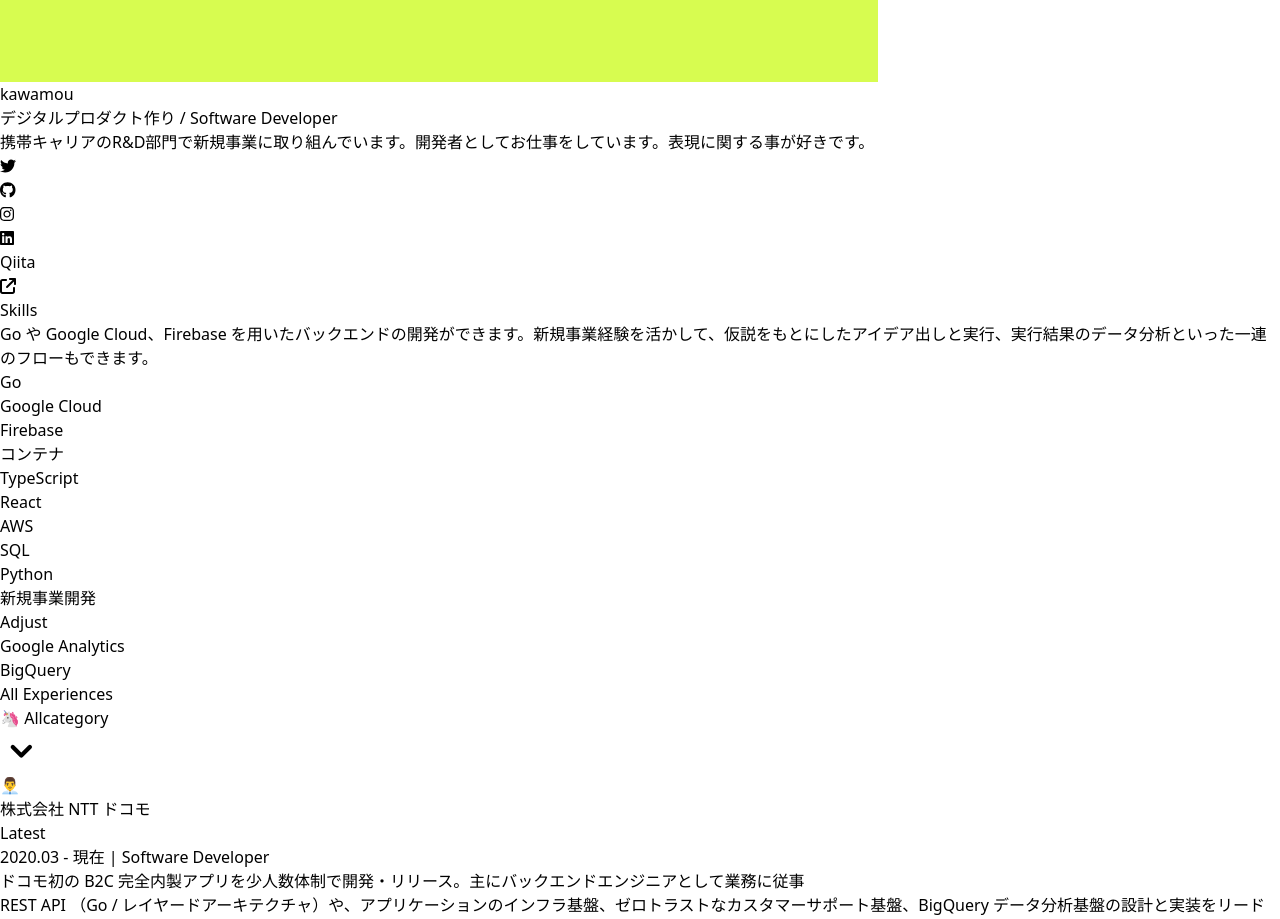
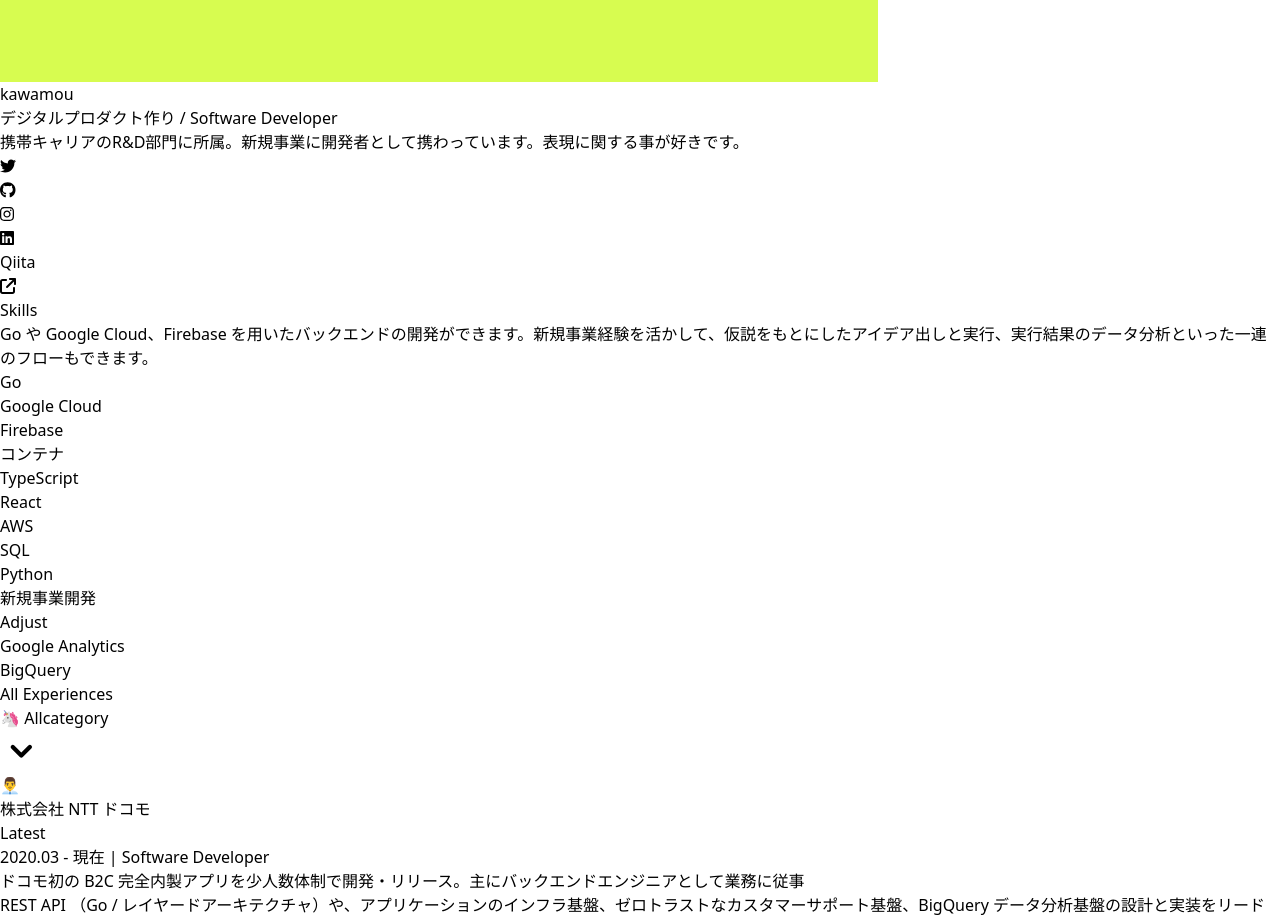
Before and after one commit to kawamou/kawamou.github.io, a Next.js app: page /cv in a window 1280 px wide. Shown: the part 2680-3599 px from the top of the page. Built offline with nearby package versions, Linux system fonts and the light colour scheme; what @material-tailwind/react would draw is missing.

Commit message:
文言の修正

```diff
--- a/src/components/me.tsx
+++ b/src/components/me.tsx
@@ -42,14 +42,14 @@ export const Me = () => {
         <Avatar src='/yellow.png' variant='circular' size='md'></Avatar>
         <div>
           <Typography className='text-xl font-bold text-blue-gray-900'>kawamou</Typography>
-          <Typography color='gray' className='text-sm'>
+          <Typography color='gray' className='text-xs'>
             デジタルプロダクト作り / Software Developer
           </Typography>
         </div>
       </div>
       <div className='mb-2'>
         <Typography className='text-sm text-blue-gray-900 leading-6'>
-          携帯キャリアのR&D部門で新規事業に取り組んでいます。開発者としてお仕事をしています。表現に関する事が好きです。
+          携帯キャリアのR&D部門に所属。新規事業に開発者として携わっています。表現に関する事が好きです。
         </Typography>
       </div>
       <div className='flex text-gray-700 mb-4 hover:text-gray-300 hover:cursor-pointer'></div>
```
